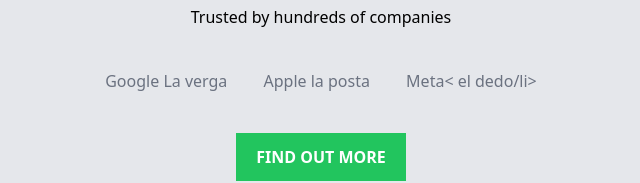
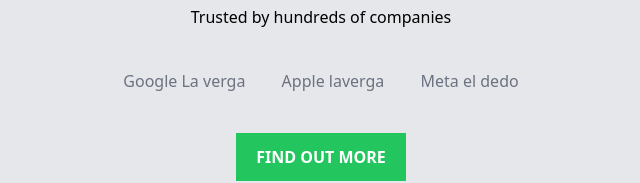
Before and after one commit to brnab84/test-landing, a plain HTML site: page index.html in a window 1280 px wide. Shown: the part 135-318 px from the top of the page, without its empty margins (319-959 px from the left). Drawn offline with nearby package versions, Linux system fonts and the light colour scheme.

Commit message:
Cambios 2

```diff
--- a/index.html
+++ b/index.html
@@ -9,8 +9,8 @@
       <p class="text-center">Trusted by hundreds of companies</p>
       <ul class="text-center pt-10">
         <li class="inline text-gray-500 mx-4">Google La verga</li>
-        <li class="inline text-gray-500 mx-4">Apple la posta</li>
-        <li class="inline text-gray-500 mx-4">Meta< el dedo/li>
+        <li class="inline text-gray-500 mx-4">Apple laverga </li>
+        <li class="inline text-gray-500 mx-4">Meta el dedo</li>
       </ul>
       <button class="block text-white bg-green-500 px-5 py-3 mx-auto mt-10 font-bold uppercase">Find out more</button>
     </div>
```
